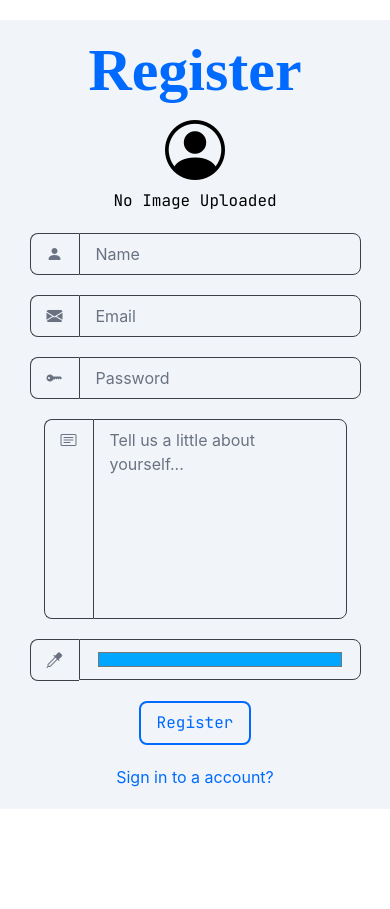
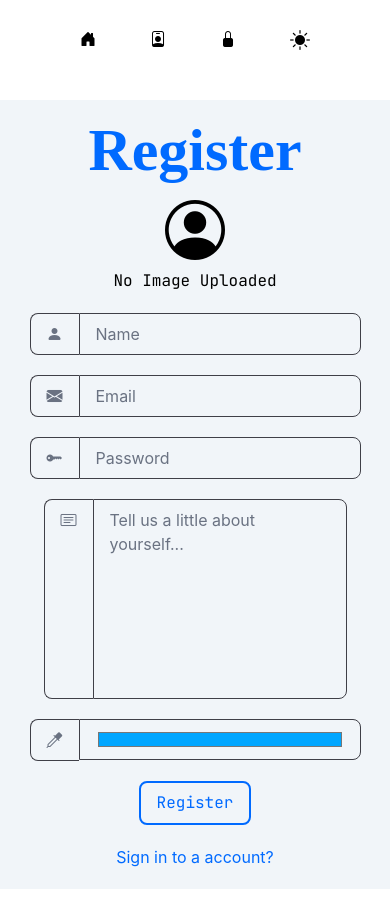
Before and after one commit to bothrayash276/Linklane, a React (Vite) app: page /register in a window 390 px wide. Before the commit the page ends 844 px from the top, so only its background shows below. Built offline with nearby package versions, Linux system fonts and the light colour scheme; a web font is replaced by a local one.

Commit message:
mobile header set

```diff
--- a/src/Components/Header.jsx
+++ b/src/Components/Header.jsx
@@ -19,7 +19,6 @@ const Header = () => {
     }, [theme])
 
     const handleThemeChange = () => {
-        console.log('work')
         if (theme === 'dark') {
             localStorage.setItem('theme', 'light')
             setTheme('light')
@@ -34,26 +33,26 @@ const Header = () => {
     <>
 
     <div
-    className='not-sm:hidden font-[JetBrains_Mono] flex justify-between h-10 items-center px-10 mb-10'>
+    className='font-[JetBrains_Mono] flex justify-between h-10 items-center px-10 mb-10'>
         <Link
         to={`/${localStorage.getItem('id')}`}
         className='dark:text-white flex gap-3 hover:underline' >
             <i className='bi bi-house-door-fill dark:text-white text-black' />
-            Home
+            <span className='not-sm:hidden'>Home</span>
         </Link>
 
         <Link
         to={`/${localStorage.getItem('id')}/profile`}
         className='dark:text-white flex gap-3 hover:underline'>
             <i className='bi bi-person-badge dark:text-white text-black' />
-            Profile
+            <span className='not-sm:hidden'>Profile</span>
         </Link>
 
         <Link
         className='dark:text-white flex gap-3 hover:underline'
         to={`/login`}>
             <i className='bi bi-lock-fill dark:text-white text-black' />
-            Sign In
+            <span className='not-sm:hidden'>Sign In</span>
         </Link>
 
         <i
--- a/src/Components/Links.jsx
+++ b/src/Components/Links.jsx
@@ -2,7 +2,6 @@ import React from 'react'
 import { Link } from 'react-router-dom'
 
 const UserLinks = ({name, address, status, page_color}) => {
-  console.log(status)
   return (
     <>
         <Link
```
